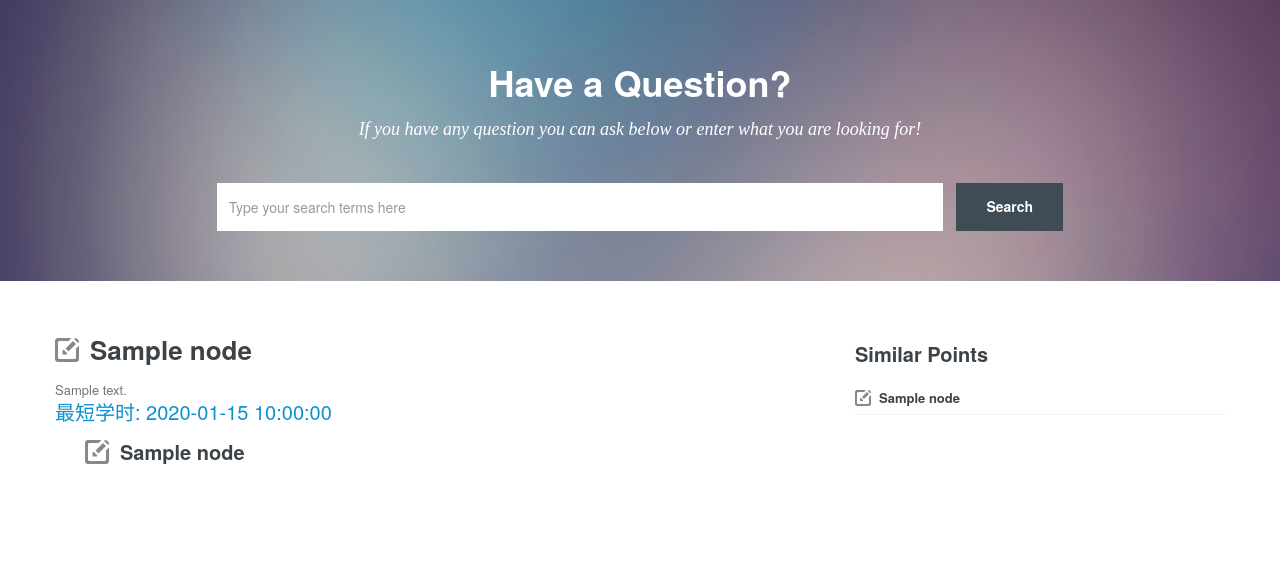
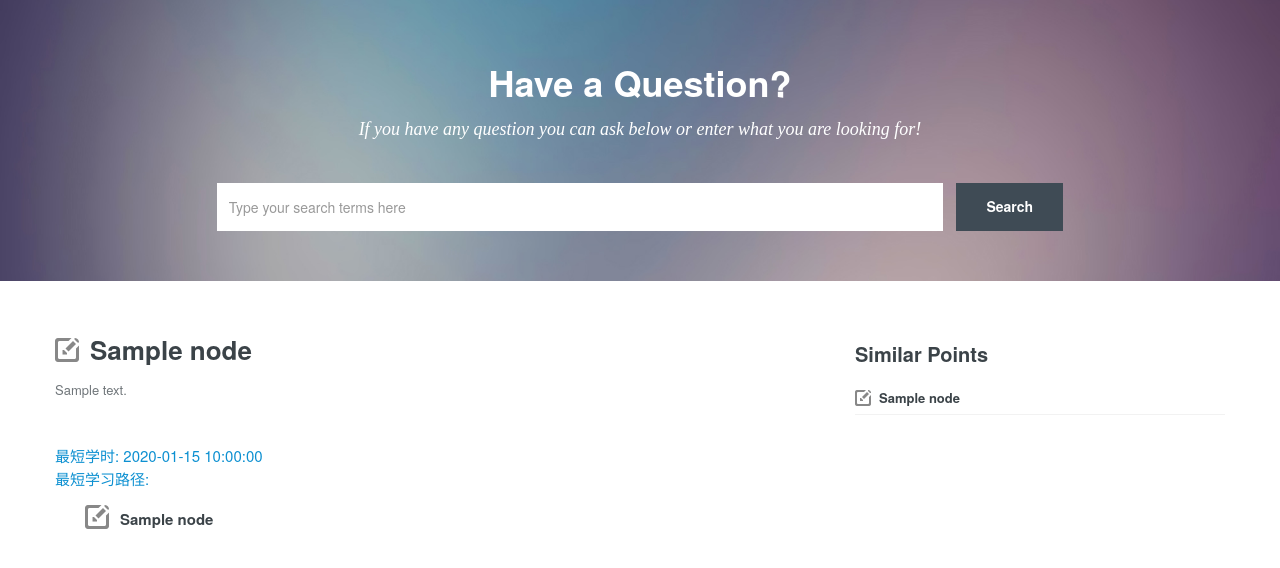
Before and after one commit to cauyxy/Pro_Algo, a Flask app: template templates/details.html in a window 1280 px wide. Shown: the part 62-630 px from the top of the page. Run offline with Flask 2, Linux system fonts and the light colour scheme; the template is opened without the code that fills it: most values are stand-ins (such as "Sample title", 1, 10 or a date in 2020); parts of the project's set-up code (start-up, migrations or seed data) failed here and were passed over.

Commit message:
完成css

```diff
--- a/templates/details.html
+++ b/templates/details.html
@@ -93,9 +93,12 @@
 
                     {{ node.desc }}
                 </article>
+                </br>
+                </br>
 
-
-                <span style="color: #0d90d1; font-size-adjust: initial;font-size: 20px">最短学时: {{ time }}</span>
+                <span style="color: #0d90d1; font-size-adjust: initial;font-size: 15px">最短学时: {{ time }}</span>
+                </br>
+                <span style="color: #0d90d1; font-size-adjust: initial;font-size: 15px">最短学习路径: </span>
                 <div class="span8 main-listing">
 
 
@@ -105,7 +108,7 @@
                             <header class="clearfix">
 
                                 <h3 class="post-title">
-                                    <a href="/details?id={{ node.id }}&user_id={{ user_id }}">{{ node.name }}</a>
+                                    <a style="font-size: 15px" href="/details?id={{ node.id }}&user_id={{ user_id }}">{{ node.name }}</a>
                                 </h3>
                             </header>
 
```
